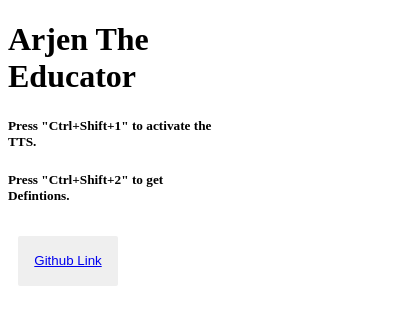
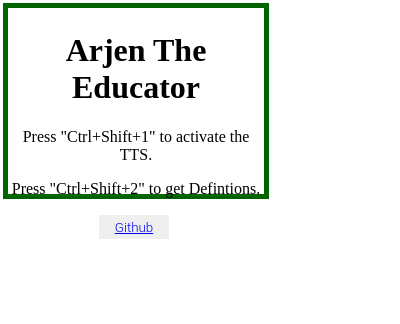
Before and after one commit to altaaf1501/Chrome-TTS-and-Defenition-Extension, a browser extension: page popup.html in a window 400 px wide. Drawn offline with Linux system fonts and the light colour scheme.

Commit message:
sixth commit

```diff
--- a/button.css
+++ b/button.css
@@ -1,18 +1,52 @@
-button {
+/* button {
   height: 50px;
   width: 100px;
   outline: none;
-  margin: 10px;
+  margin: 3px;
   border: none;
   border-radius: 2px;
+} */
+
+button {
+  display: inline-block;
+  padding: 0.35em 1.2em;
+  border:0.1em solid #FFFFFF;
+  margin:0 0.3em 0.3em 0;
+  border-radius:0.12em;
+  box-sizing: border-box;
+  text-decoration:none;
+  font-family:'Roboto',sans-serif;
+  font-weight:300;
+  color:#FFFFFF;
+  text-align:center;
+  transition: all 0.2s;
 }
 
-button.current {
+button:hover{
+  color:#000000;
+  background-color:#FFFFFF;
+}
+
+
+/* button.current {
   box-shadow: 0 0 0 2px white,
               0 0 0 4px black;
-}
+} */
 
 body {
   height: 180px;
-  width: 220px;
+  width: 250px;
+
+  margin: 3px; /* Space from this element (entire page) and others*/
+  padding: 3px; /*space from content and border*/
+  border: solid darkgreen;
+  border-width: thick;
+  overflow:hidden;
+  display:block;
 }
+
+div {
+  margin: auto;
+  width: 100%;
+  text-align: center;
+}
--- a/popup.html
+++ b/popup.html
@@ -1,15 +1,14 @@
 <!DOCTYPE html>
 <html>
-  <head>
-    <link rel="stylesheet" href="button.css">
-  </head>
-  <div style="background-image: url('img_girl.jpg');"></div>
+  <link rel="stylesheet" href="button.css" type="text/css">
   <body>
-    <h1>Arjen The Educator</h1>
-    <h5>Press "Ctrl+Shift+1" to activate the TTS.</h5>
-    <h5>Press "Ctrl+Shift+2" to get Defintions.</h5>
-    <button id="githubLink"><a href="https://github.com/altaaf1501/Chrome-TTS-and-Definition-Extension">Github Link</a></button>
-    <!-- <script src="popup.js"></script> -->
+    <div>
+      <h1>Arjen The Educator</h1>
+      <p>Press "Ctrl+Shift+1" to activate the TTS.</p>
+      <p>Press "Ctrl+Shift+2" to get Defintions.</p>
+      <button id="githubLink"><a href="https://github.com/altaaf1501/Chrome-TTS-and-Definition-Extension">Github</a></button>
+      <!-- <script src="popup.js"></script> -->
+    </div>
   </body>
 </html>
 
```
